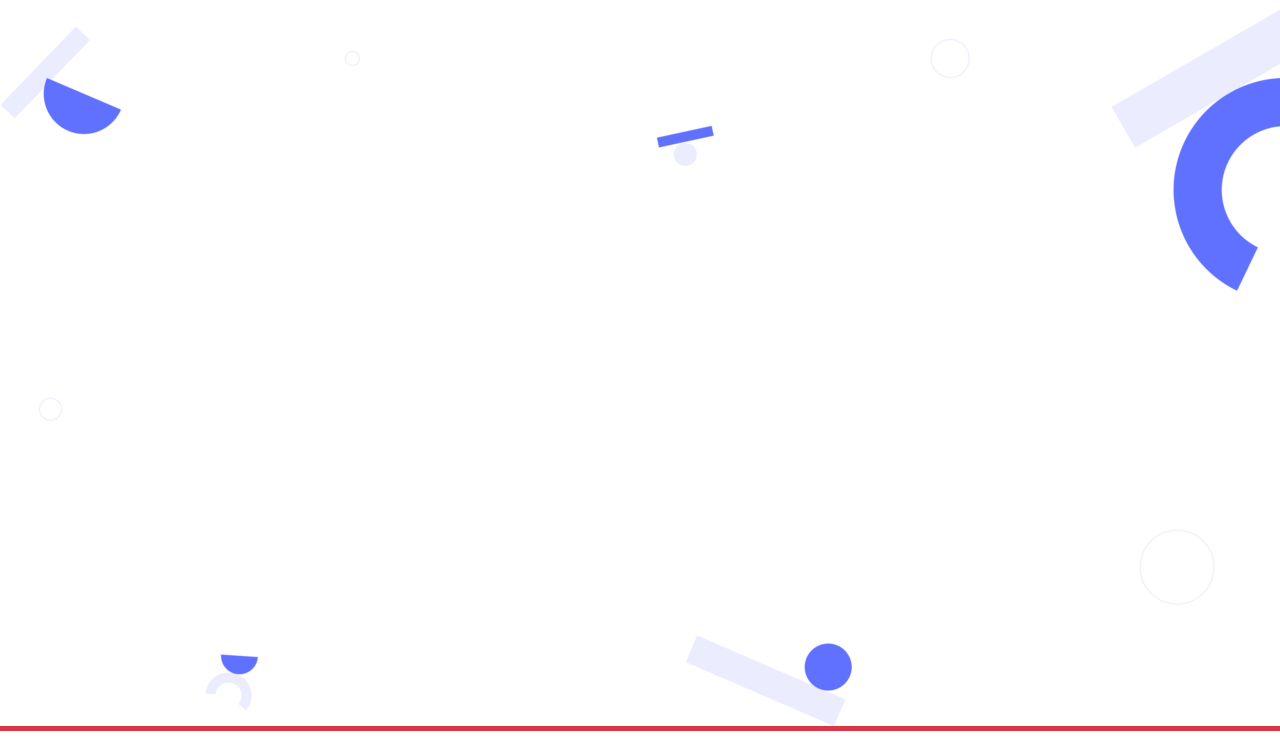
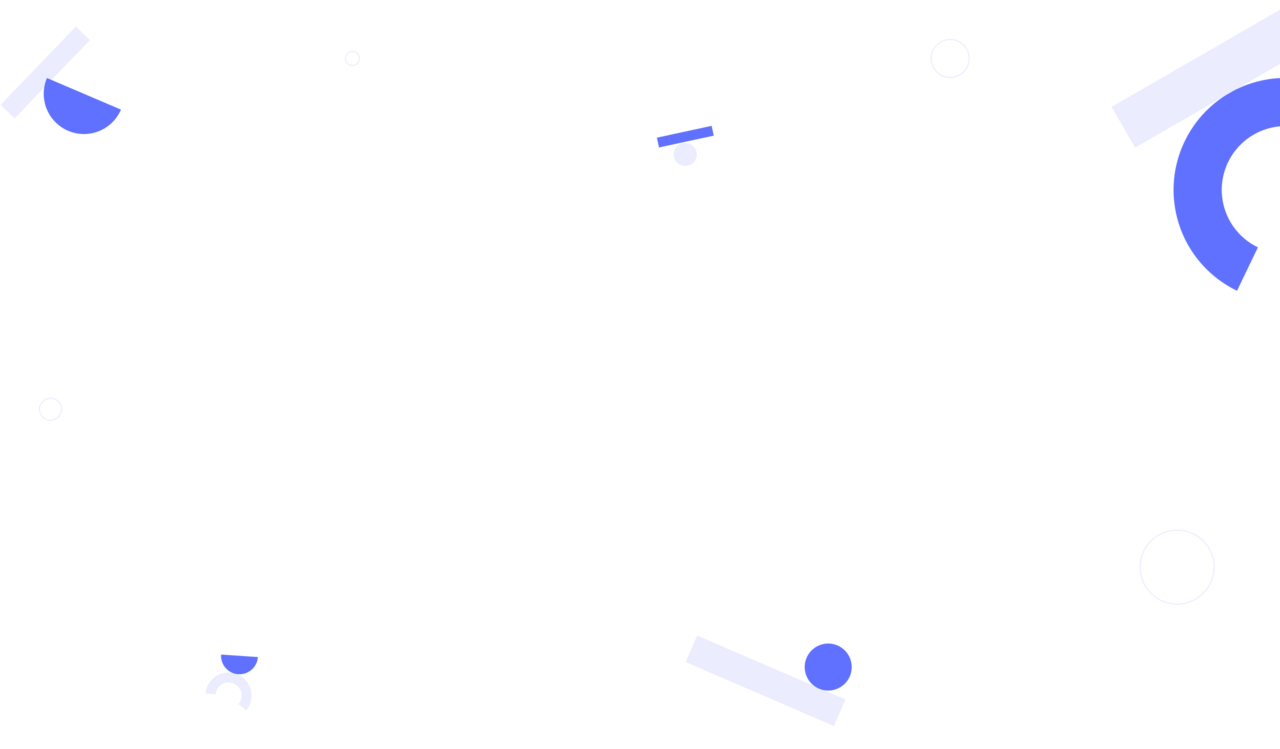
Before and after one commit to jugosack/Challenge-Try-Bootstrap, a plain HTML site: page index.html in a window 1280 px wide. Shown: the part 51-800 px from the top of the page. Drawn offline with nearby package versions, Linux system fonts and the light colour scheme.

Commit message:
Add changes in the index.html_1

```diff
--- a/index.html
+++ b/index.html
@@ -39,7 +39,7 @@
 
 
     <div clas="row ">
-        <div  class="border-top border-right border-5 border-danger">
+
 
     </div>
 
```
